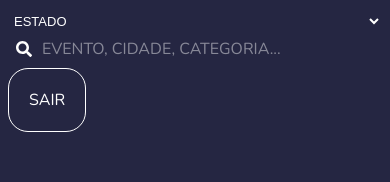
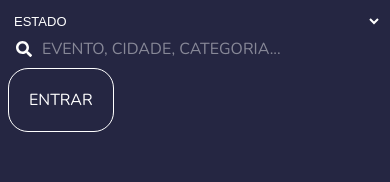
Before and after one commit to pedrokaa2/capstone-m3-grupo3-vilson-nov21, a React (Create React App) app: page / in a window 390 px wide. Both pictures are taken after a click on the element 325 px from the left and 60 px from the top of the page. Shown: the part 178-360 px from the top of the page. Built offline with nearby package versions, Linux system fonts and the light colour scheme.

Commit message:
feat: login and logout working on home

```diff
--- a/src/Pages/Login/index.jsx
+++ b/src/Pages/Login/index.jsx
@@ -1,6 +1,5 @@
 import * as yup from "yup";
 import { yupResolver } from "@hookform/resolvers/yup";
-import { Redirect } from "react-router-dom";
 import { useForm } from "react-hook-form";
 import { useHistory } from "react-router-dom";
 import { Link } from "react-router-dom";
@@ -19,7 +18,7 @@ import {
 } from "./style";
 
 const Login = () => {
-  const { authenticated, login } = useAuthenticated();
+  const { login } = useAuthenticated();
 
   const history = useHistory();
 
@@ -47,7 +46,6 @@ const Login = () => {
           <div>
             <form onSubmit={handleSubmit(handleLogin)}>
               <h1>LOGIN</h1>
-
               <p>
                 Não tem uma conta <img src={BoraLaLogo} alt="borala"></img> ? Faça seu <Link to="/signup">cadastro</Link>
               </p>
--- a/src/components/MenuMobile/index.jsx
+++ b/src/components/MenuMobile/index.jsx
@@ -3,11 +3,9 @@ import Menu from "../../img/menu3barras.png";
 import { useState } from "react";
 import { Link, useHistory } from "react-router-dom";
 import { FaSearch } from "react-icons/fa";
-import { useAuthenticated } from "../../Providers/authenticated/index.jsx";
 
 export const MenuMobile = ({ setCurrentState }) => {
   const [isOpen, setIsOpen] = useState(false);
-  const { authenticated, setAuthenticated } = useAuthenticated;
   const history = useHistory();
 
   return (
@@ -57,12 +55,11 @@ export const MenuMobile = ({ setCurrentState }) => {
           <input type="text" placeholder="EVENTO, CIDADE, CATEGORIA..." />
         </S.DivInput>
         <S.DivButton>
-          {!authenticated ? (
+          {localStorage.getItem("@borala:token") ? (
             <button
               onClick={() => {
                 history.push("/login");
                 localStorage.removeItem("@borala:token");
-                setAuthenticated(false);
               }}
             >
               SAIR
```
